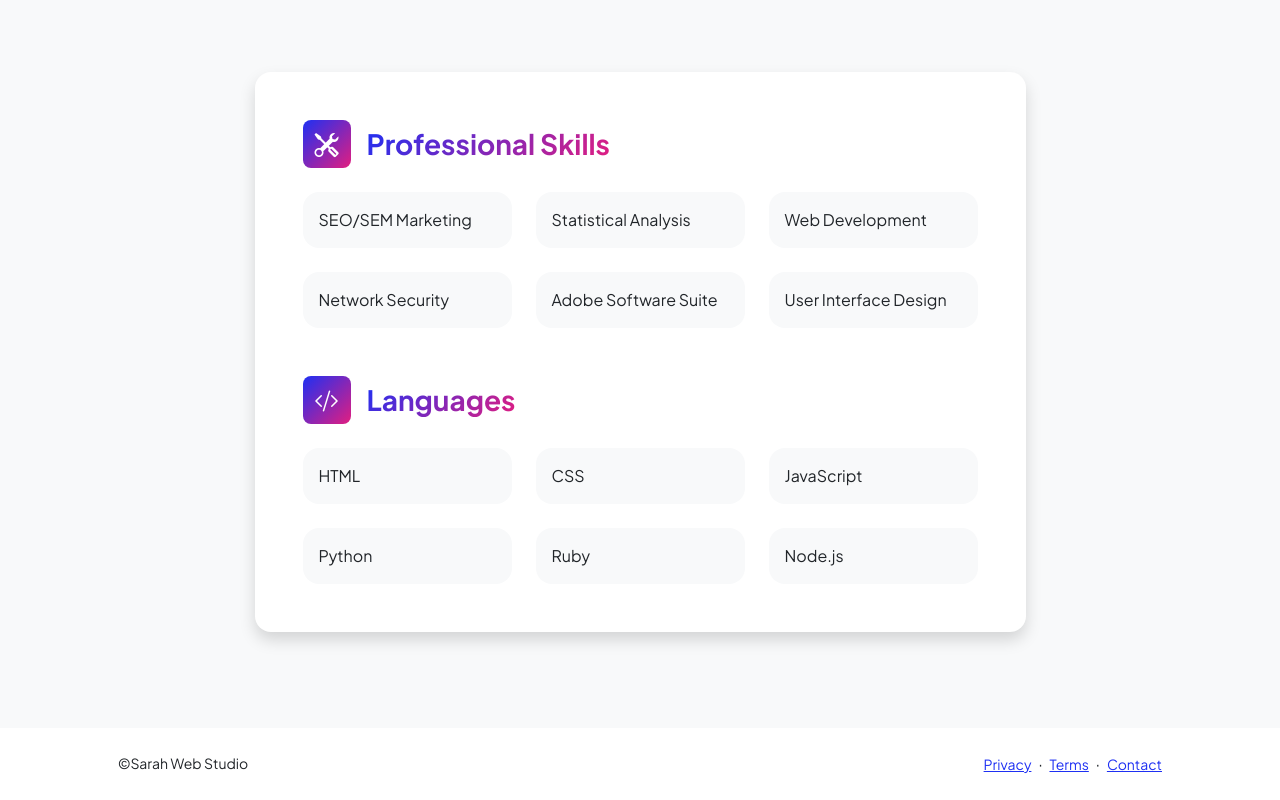
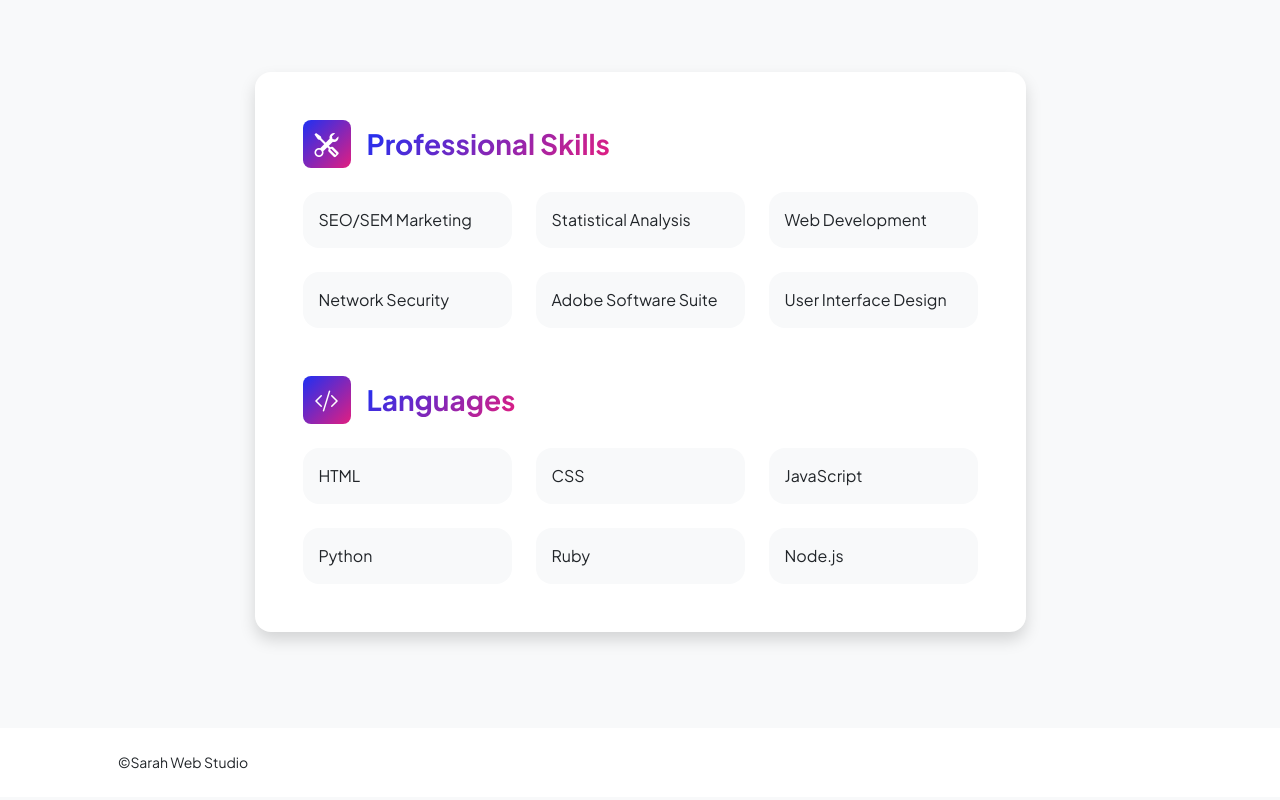
Before and after one commit to s-webstd/web3, a plain HTML site: page resume.html in a window 1280 px wide. Shown: the part 1552-2352 px from the top of the page. Drawn offline with nearby package versions, Linux system fonts and the light colour scheme.

Commit message:
Update resume.html

```diff
--- a/resume.html
+++ b/resume.html
@@ -185,11 +185,11 @@
                 <div class="row align-items-center justify-content-between flex-column flex-sm-row">
                     <div class="col-auto"><div class="small m-0">&copy;Sarah Web Studio</div></div>
                     <div class="col-auto">
-                        <a class="small" href="#!">Privacy</a>
+                        <!--<a class="small" href="#!">Privacy</a>
                         <span class="mx-1">&middot;</span>
                         <a class="small" href="#!">Terms</a>
                         <span class="mx-1">&middot;</span>
-                        <a class="small" href="#!">Contact</a>
+                        <a class="small" href="#!">Contact</a>-->
                     </div>
                 </div>
             </div>
```
